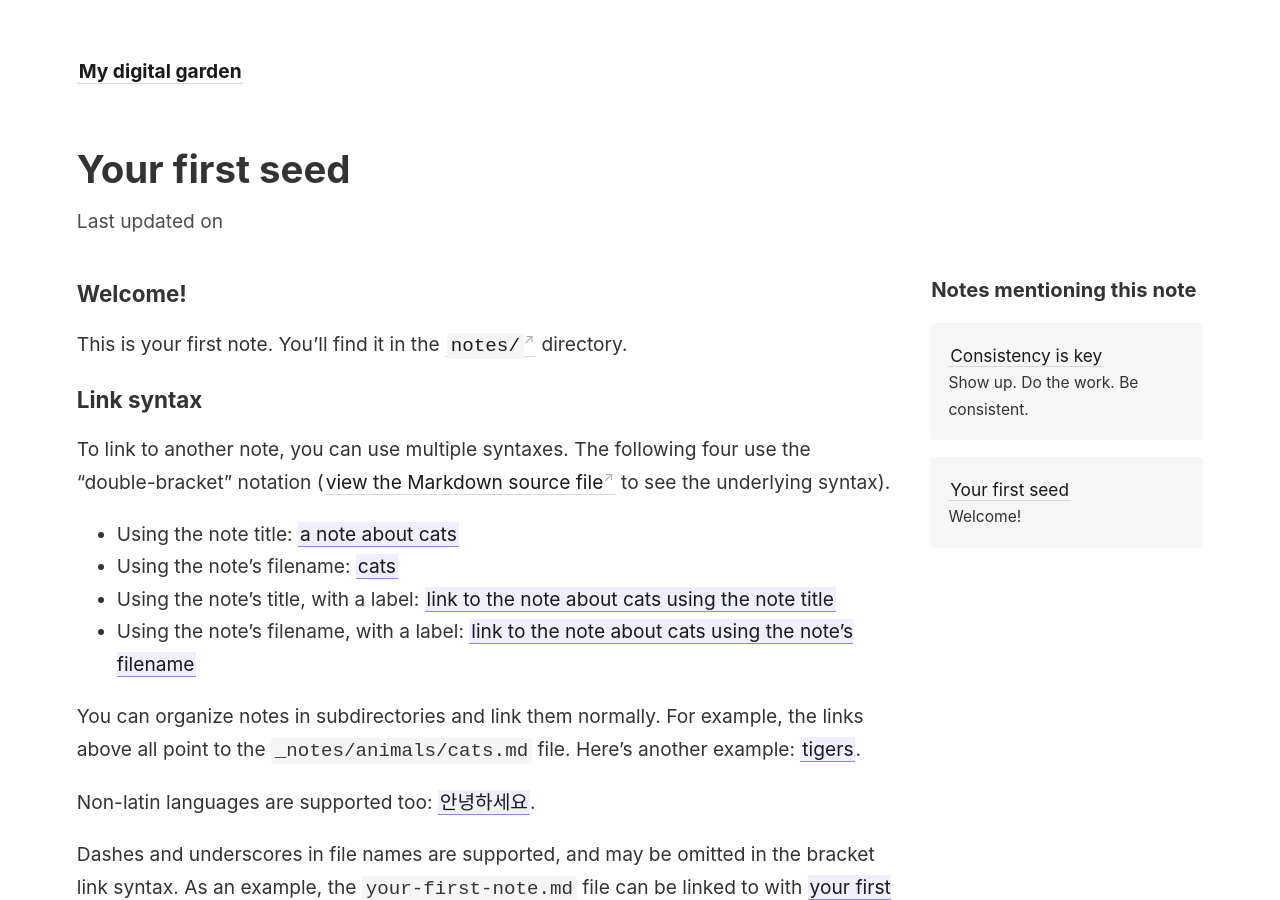
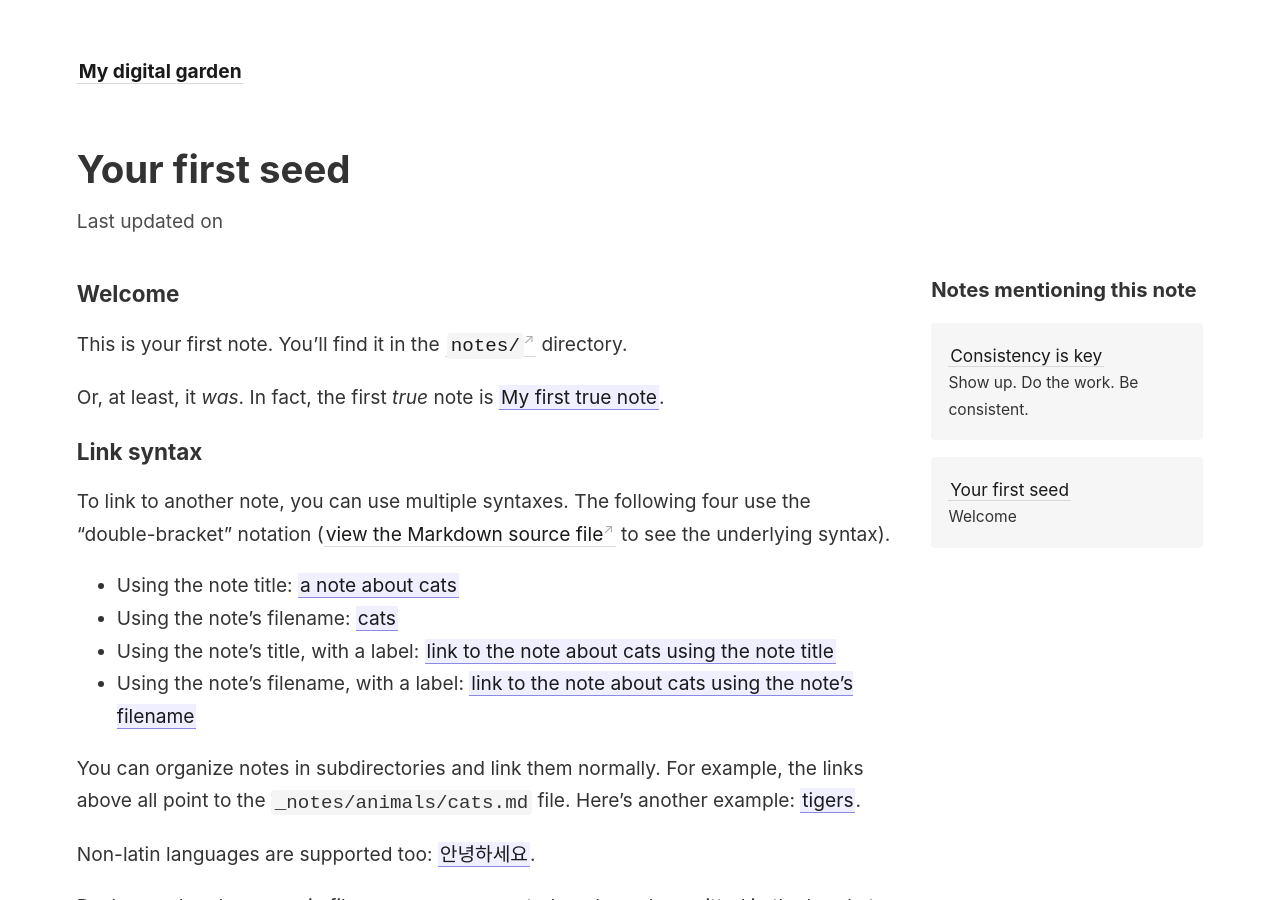
Before and after one commit to chris-lovejoy/chris-lovejoy.github.io, a Jekyll site: the page built from _notes/your-first-note.md, in a window 1280 px wide and 900 px high. Built offline with Jekyll 4.4.1, drawn with Linux system fonts in a browser that asks for light colours.

Commit message:
my first true note edit

```diff
--- a/_notes/your-first-note.md
+++ b/_notes/your-first-note.md
@@ -2,9 +2,12 @@
 title: Your first seed
 ---
 
-### Welcome!
+### Welcome
 
 This is your first note. You'll find it in the [`notes/`](https://github.com/maximevaillancourt/digital-garden-jekyll-template/tree/master/_notes) directory.
+
+Or, at least, it *was*. In fact, the first _true_ note is [[My first true note]].
+
 
 ### Link syntax
 
```
